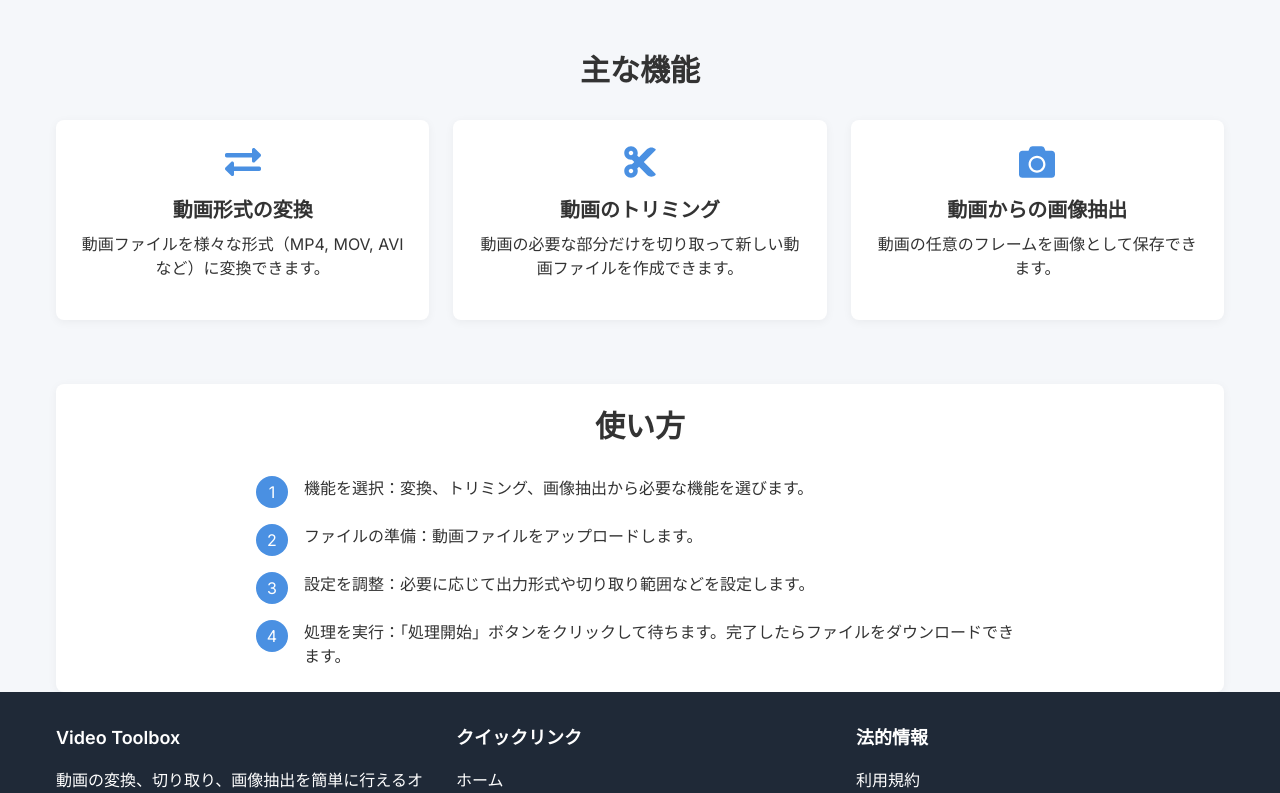
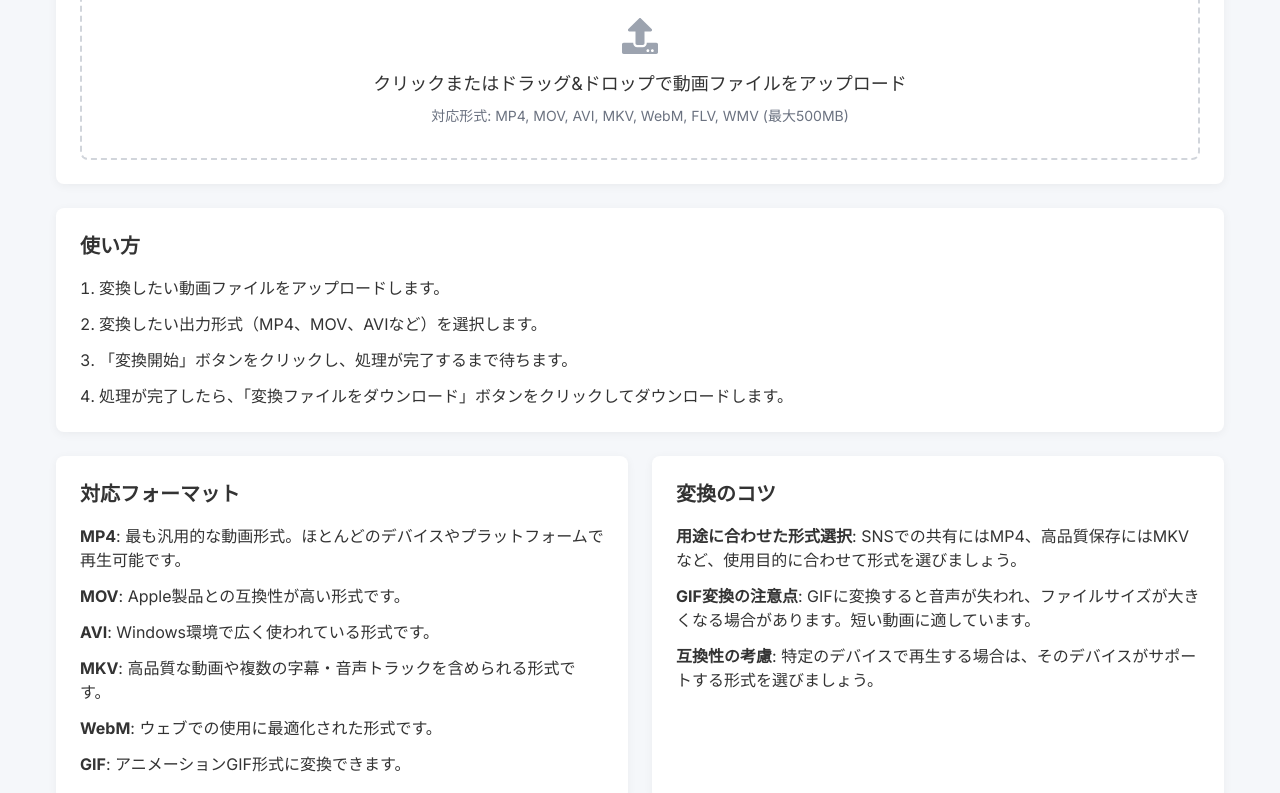
Before and after one commit to yhayano-ponotech/video-craft-web, a Next.js app: page /convert in a window 1280 px wide. Shown: the part 300-1093 px from the top of the page. Built offline with nearby package versions, Linux system fonts and the light colour scheme; no server answers.

Commit message:
convertページがトップページと同一となっていたのを修正

```diff
--- a/src/app/convert/page.tsx
+++ b/src/app/convert/page.tsx
@@ -1,85 +1,68 @@
-import Link from 'next/link';
-import { FaExchangeAlt, FaCut, FaCamera } from 'react-icons/fa';
+import VideoConverter from '@/src/components/video/video-converter';
 
-export default function Home() {
-  // 機能カードの定義
-  const features = [
-    {
-      title: '動画形式の変換',
-      description: '動画ファイルを様々な形式（MP4, MOV, AVI など）に変換できます。',
-      icon: <FaExchangeAlt className="text-4xl text-primary mb-4" />,
-      link: '/convert',
-    },
-    {
-      title: '動画のトリミング',
-      description: '動画の必要な部分だけを切り取って新しい動画ファイルを作成できます。',
-      icon: <FaCut className="text-4xl text-primary mb-4" />,
-      link: '/trim',
-    },
-    {
-      title: '動画からの画像抽出',
-      description: '動画の任意のフレームを画像として保存できます。',
-      icon: <FaCamera className="text-4xl text-primary mb-4" />,
-      link: '/screenshot',
-    },
-  ];
+export default function ConvertPage() {
+  return (
+    <div className="space-y-6">
+      <div className="text-center mb-8">
+        <h1 className="text-3xl font-bold mb-4">動画形式の変換</h1>
+        <p className="text-lg max-w-3xl mx-auto">
+          動画ファイルを様々な形式に簡単に変換できます。
+          MP4、MOV、AVI、MKV、WebMなど、幅広い形式に対応しています。
+        </p>
+      </div>
 
-  return (
-    <div className="space-y-10">
-      {/* ヒーローセクション */}
-      <section className="text-center py-10">
-        <h1 className="text-4xl font-bold mb-4">動画編集ツールボックス</h1>
-        <p className="text-xl max-w-2xl mx-auto mb-8">
-          動画の変換、切り取り、画像抽出ができるオールインワンツール。
-          シンプルな操作で動画の編集作業を効率化します。
-        </p>
-        <Link href="/convert" className="btn btn-primary">
-          今すぐ使ってみる
-        </Link>
-      </section>
+      <VideoConverter />
 
-      {/* 機能セクション */}
-      <section>
-        <h2 className="text-3xl font-bold text-center mb-8">主な機能</h2>
-        <div className="grid grid-cols-1 md:grid-cols-3 gap-6">
-          {features.map((feature, index) => (
-            <Link
-              href={feature.link}
-              key={index}
-              className="card text-center hover:shadow-lg transition-shadow"
-            >
-              <div className="flex flex-col items-center">
-                {feature.icon}
-                <h3 className="text-xl font-semibold mb-2">{feature.title}</h3>
-                <p className="mb-4">{feature.description}</p>
-              </div>
-            </Link>
-          ))}
+      <div className="card mt-8">
+        <h2 className="text-xl font-semibold mb-4">使い方</h2>
+        <ol className="space-y-3 list-decimal list-inside">
+          <li>変換したい動画ファイルをアップロードします。</li>
+          <li>変換したい出力形式（MP4、MOV、AVIなど）を選択します。</li>
+          <li>「変換開始」ボタンをクリックし、処理が完了するまで待ちます。</li>
+          <li>処理が完了したら、「変換ファイルをダウンロード」ボタンをクリックしてダウンロードします。</li>
+        </ol>
+      </div>
+
+      <div className="grid grid-cols-1 md:grid-cols-2 gap-6">
+        <div className="card">
+          <h2 className="text-xl font-semibold mb-4">対応フォーマット</h2>
+          <ul className="space-y-3">
+            <li>
+              <strong>MP4</strong>: 最も汎用的な動画形式。ほとんどのデバイスやプラットフォームで再生可能です。
+            </li>
+            <li>
+              <strong>MOV</strong>: Apple製品との互換性が高い形式です。
+            </li>
+            <li>
+              <strong>AVI</strong>: Windows環境で広く使われている形式です。
+            </li>
+            <li>
+              <strong>MKV</strong>: 高品質な動画や複数の字幕・音声トラックを含められる形式です。
+            </li>
+            <li>
+              <strong>WebM</strong>: ウェブでの使用に最適化された形式です。
+            </li>
+            <li>
+              <strong>GIF</strong>: アニメーションGIF形式に変換できます。
+            </li>
+          </ul>
         </div>
-      </section>
 
-      {/* 使い方セクション */}
-      <section className="card">
-        <h2 className="text-3xl font-bold text-center mb-8">使い方</h2>
-        <ol className="space-y-4 max-w-3xl mx-auto">
-          <li className="flex items-start">
-            <span className="bg-primary text-white rounded-full w-8 h-8 flex items-center justify-center mr-4 flex-shrink-0">1</span>
-            <p>機能を選択：変換、トリミング、画像抽出から必要な機能を選びます。</p>
-          </li>
-          <li className="flex items-start">
-            <span className="bg-primary text-white rounded-full w-8 h-8 flex items-center justify-center mr-4 flex-shrink-0">2</span>
-            <p>ファイルの準備：動画ファイルをアップロードします。</p>
-          </li>
-          <li className="flex items-start">
-            <span className="bg-primary text-white rounded-full w-8 h-8 flex items-center justify-center mr-4 flex-shrink-0">3</span>
-            <p>設定を調整：必要に応じて出力形式や切り取り範囲などを設定します。</p>
-          </li>
-          <li className="flex items-start">
-            <span className="bg-primary text-white rounded-full w-8 h-8 flex items-center justify-center mr-4 flex-shrink-0">4</span>
-            <p>処理を実行：「処理開始」ボタンをクリックして待ちます。完了したらファイルをダウンロードできます。</p>
-          </li>
-        </ol>
-      </section>
+        <div className="card bg-blue-50 border-blue-200">
+          <h2 className="text-xl font-semibold mb-4">変換のコツ</h2>
+          <ul className="space-y-3">
+            <li>
+              <strong>用途に合わせた形式選択</strong>: SNSでの共有にはMP4、高品質保存にはMKVなど、使用目的に合わせて形式を選びましょう。
+            </li>
+            <li>
+              <strong>GIF変換の注意点</strong>: GIFに変換すると音声が失われ、ファイルサイズが大きくなる場合があります。短い動画に適しています。
+            </li>
+            <li>
+              <strong>互換性の考慮</strong>: 特定のデバイスで再生する場合は、そのデバイスがサポートする形式を選びましょう。
+            </li>
+          </ul>
+        </div>
+      </div>
     </div>
   );
 }
```
